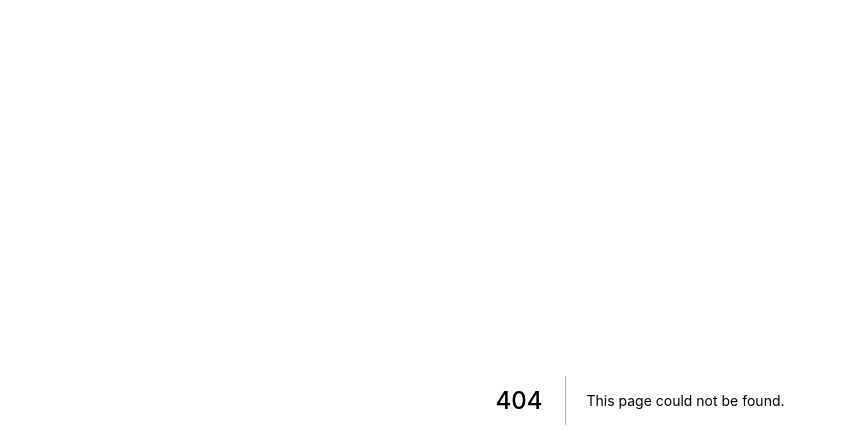
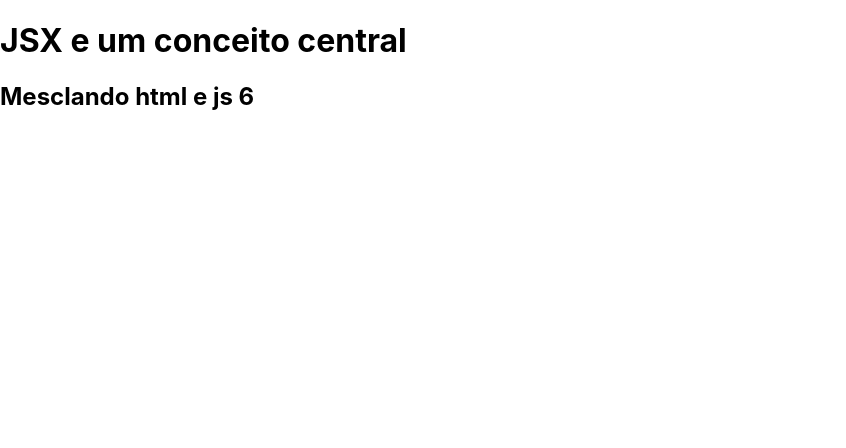
Before and after one commit to RyanGualberto/learning-fundaments-next, a Next.js app: page /jsx in a window 1280 px wide. Before the commit this address had no page. Shown: the top 448 px of the page, without its empty margins (0-846 px from the left). Built offline with nearby package versions, Linux system fonts and the light colour scheme.

Commit message:
s6a88:  using JSX

```diff
--- /dev/null
+++ b/src/pages/jsx.jsx
@@ -0,0 +1,10 @@
+export default function Jsx(){
+    const a = 3;
+    const b = 2;
+    return (
+        <div>
+            <h1>JSX e um conceito central</h1>
+            <h2>Mesclando html e js {a*b}</h2>
+        </div>
+    )
+}
```
